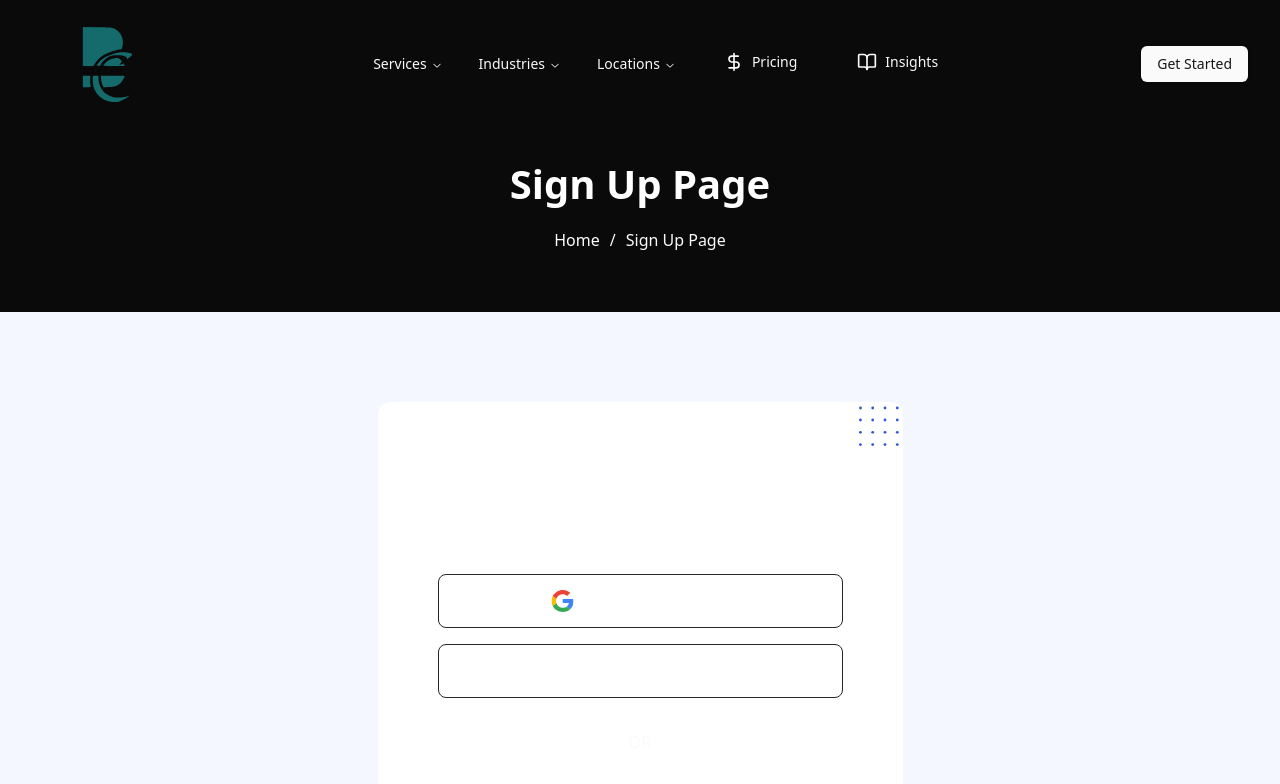
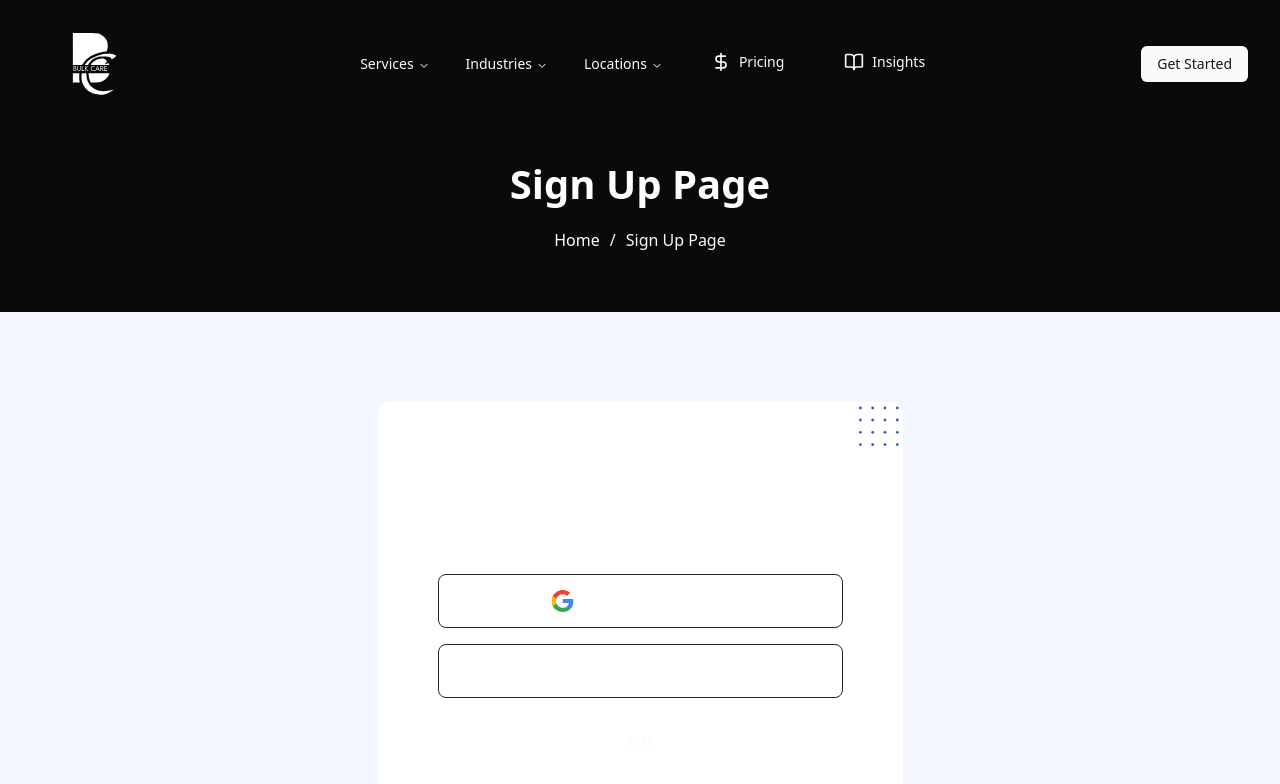
Before and after one commit to JosehGaks/bulkcare-v1, a Next.js app: page /signup in a window 1280 px wide. Shown: the top 784 px of the page. Built offline with nearby package versions, Linux system fonts and the light colour scheme.

Commit message:
modified:   src/components/Common/IndustrySolutions.tsx modified:   src/components/Header/index.tsx

```diff
--- a/src/components/Common/IndustrySolutions.tsx
+++ b/src/components/Common/IndustrySolutions.tsx
@@ -38,9 +38,9 @@ function IndustrySolutions({ tabs }: Props) {
               onClick={() => handleClick(index)}
             >
               <h3
-                className={`p-4 cursor-pointer transition-all font-semibold    dark:text-white text-black dark:hover:bg-[#1e2a78] hover:bg-[#F2F2F2] dark:hover:text-white hover:text-black flex justify-between items-center ${
+                className={`p-4 cursor-pointer transition-all font-semibold    dark:text-white text-black dark:hover:bg-[#282829] hover:bg-[#F2F2F2] dark:hover:text-white hover:text-black flex justify-between items-center ${
                   activeIndex === index
-                    ? 'active  dark:bg-[#1e2a78] bg-[#F2F2F2] '
+                    ? 'active  dark:bg-black bg-[#F2F2F2] '
                     : 'dark:bg-[#11112b] bg-white'
                 }
                `}
--- a/src/components/Header/index.tsx
+++ b/src/components/Header/index.tsx
@@ -38,10 +38,12 @@ import {
 } from 'lucide-react';
 import Image from 'next/image';
 
-const ListItem = ({ className, title, children, icon: Icon, ...props }:any) => {
+const ListItem = ({ className, title, children, icon: Icon,href, ...props }:any) => {
+  const linkHref = href || '/';
+
   return (
     <li>
-      <Link href={props.href}>
+      <Link href={linkHref}>
       <NavigationMenuLink asChild>
         <a
           className={cn(
@@ -81,10 +83,11 @@ export default function Navbar() {
       "fixed top-0 left-0 right-0 z-50 transition-all duration-300",
       isScrolled ? "bg-background/80 backdrop-blur-sm shadow" : "bg-transparent"
     )}>
-      <div className="Container mx-auto px-4 sm:px-6 lg:px-8 py-8">
+      <div className="max-w-7xl mx-auto px-4 sm:px-6 lg:px-8 py-8">
         <div className="flex justify-between h-16">
           <div className="flex-shrink-0 flex items-center">
-            <Image className="" src="/images/logo/logo.svg" alt="BulkCare" height={150} width={150}/>
+            <Image className="dark:hidden" src="/images/logo/logo.svg" alt="BulkCare" height={124} width={124}/>
+            <Image className="dark:block" src="/images/logo/logo-white.svg" alt="BulkCare" height={124} width={124}/>
           </div>
           <div className="hidden sm:flex sm:items-center sm:justify-center flex-grow">
             <NavigationMenu>
```
